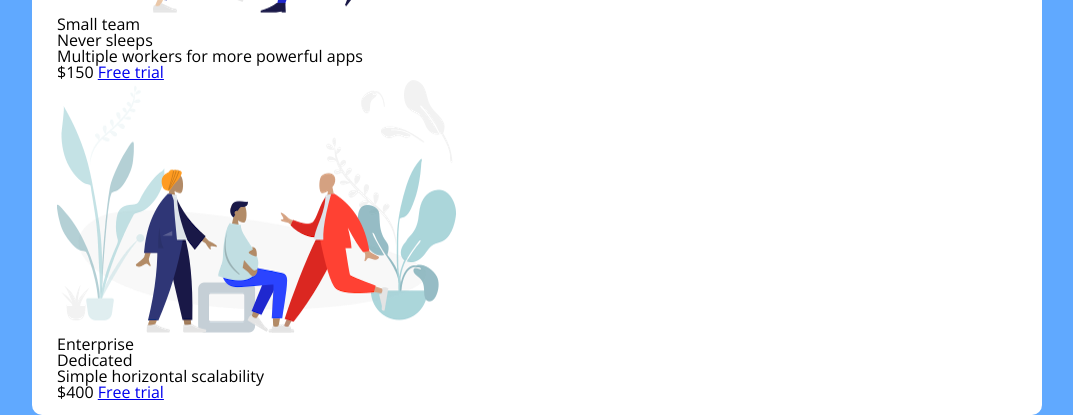
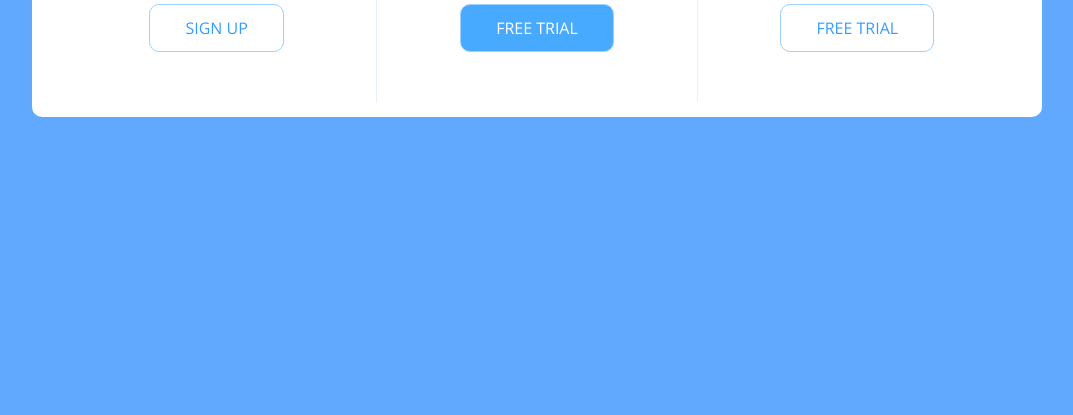
Before and after one commit to dimasprd/wdb-pricing-panel-project, a plain HTML site: page index.html in a window 1280 px wide. Shown: the part 575-990 px from the top of the page, without its empty margins (103-1176 px from the left). After the commit the page ends 800 px from the top, so only its background shows below. Drawn offline with nearby package versions, Linux system fonts and the light colour scheme.

Commit message:
add some basic css styles

```diff
--- a/index.html
+++ b/index.html
@@ -35,7 +35,7 @@
                     </li>
                 </ul>
                 <span class="pricing-price">$150</span>
-                <a href="#/" class="pricing-button">Free trial</a>
+                <a href="#/" class="pricing-button is-featured">Free trial</a>
             </div>
             <div class="pricing-plan">
                 <img src="icons/icon3.png" alt="" class="pricing-img" />
--- a/styles.css
+++ b/styles.css
@@ -149,4 +149,93 @@ body {
     padding: 15px 25px;
     width: 100%;
     max-width: 960px;
+    display: flex;
+    flex-direction: column;
+    text-align: center;
+    text-transform: uppercase;
 }
+
+.pricing-plan {
+    border-bottom: 1px solid #e1f1ff;
+}
+
+.pricing-plan:last-child {
+    border-bottom: none;
+}
+
+.pricing-img {
+    margin-bottom: 25px;
+    max-width: 100%;
+}
+
+.pricing-header {
+    color: #888;
+    font-weight: 600;
+    letter-spacing: 1px;
+}
+
+.pricing-features {
+    margin: 50px 0 25px;
+    color: #016ff9;
+}
+
+.pricing-features-item {
+    font-weight: 600;
+    letter-spacing: 1px;
+    font-size: 12px;
+    line-height: 1.5;
+    padding: 15px 0;
+    border-top: 1px solid #e1f1ff;
+}
+
+.pricing-features-item:last-child {
+    border-bottom: 1px solid #e1f1ff;
+}
+
+.pricing-price {
+    color: #016ff9;
+    display: block;
+    font-size: 32px;
+    font-weight: 700;
+}
+
+.pricing-button {
+    border: 1px solid #9dd1ff;
+    border-radius: 10px;
+    color: #349efe;
+    display: inline-block;
+    padding: 15px 35px;
+    text-decoration: none;
+    margin: 25px 0;
+    transition: background-color 200ms ease-in-out;
+}
+
+.pricing-button:hover,
+.pricing-button:focus {
+    background-color: #e1f1ff;
+}
+
+.pricing-button.is-featured {
+    background-color: #48aaff;
+    color: white;
+}
+
+.pricing-button.is-featured:hover,
+.pricing-button.is-featured:focus {
+    background-color: #269aff;
+    color: white;
+}
+
+@media (min-width: 900px) {
+    .panel {
+        flex-direction: row;
+    }
+    .pricing-plan {
+        border-bottom: none;
+        border-right: 1px solid #e1f1ff;
+        padding: 25px 50px;
+    }
+    .pricing-plan:last-child {
+        border-right: none;
+    }
+}
```
